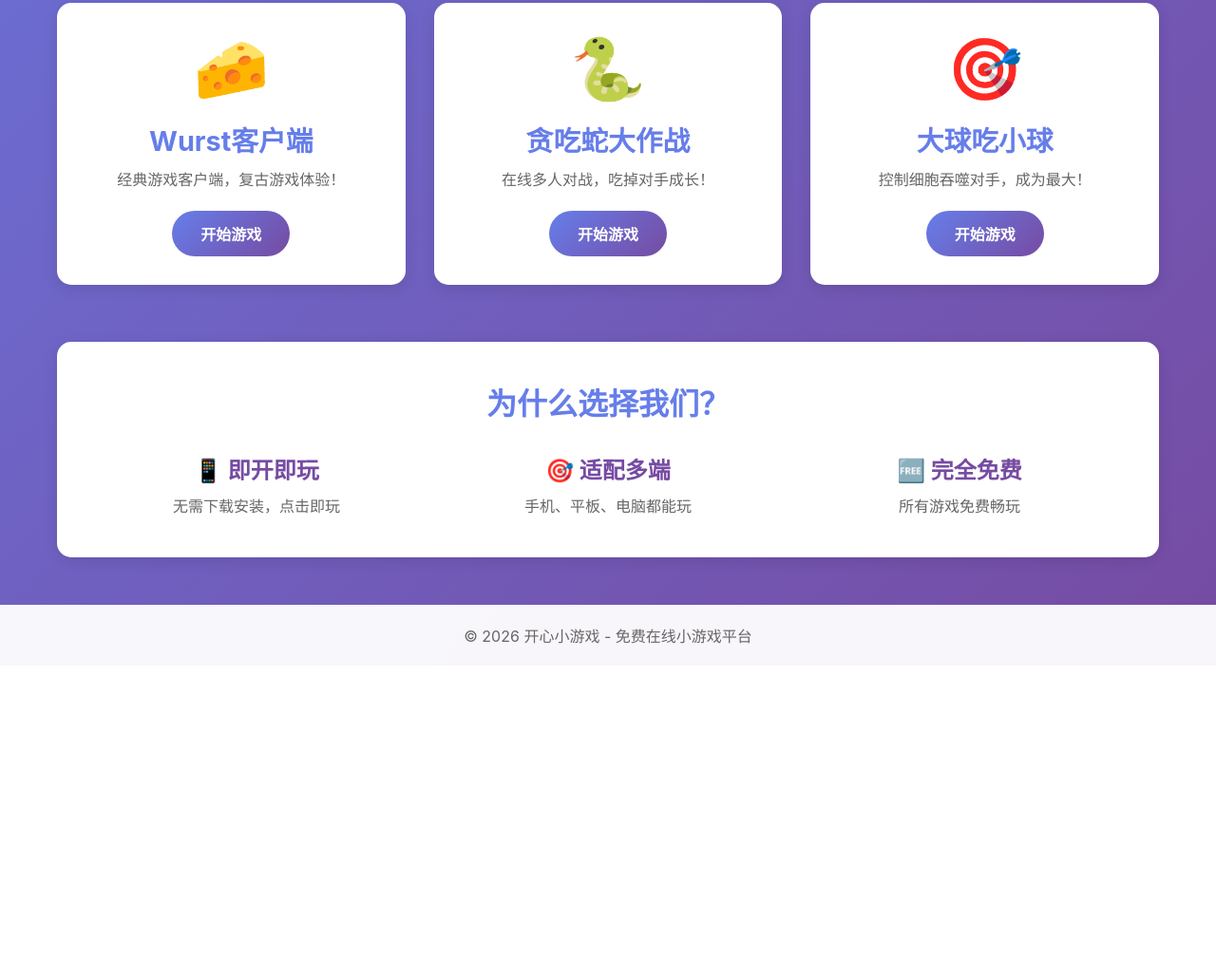
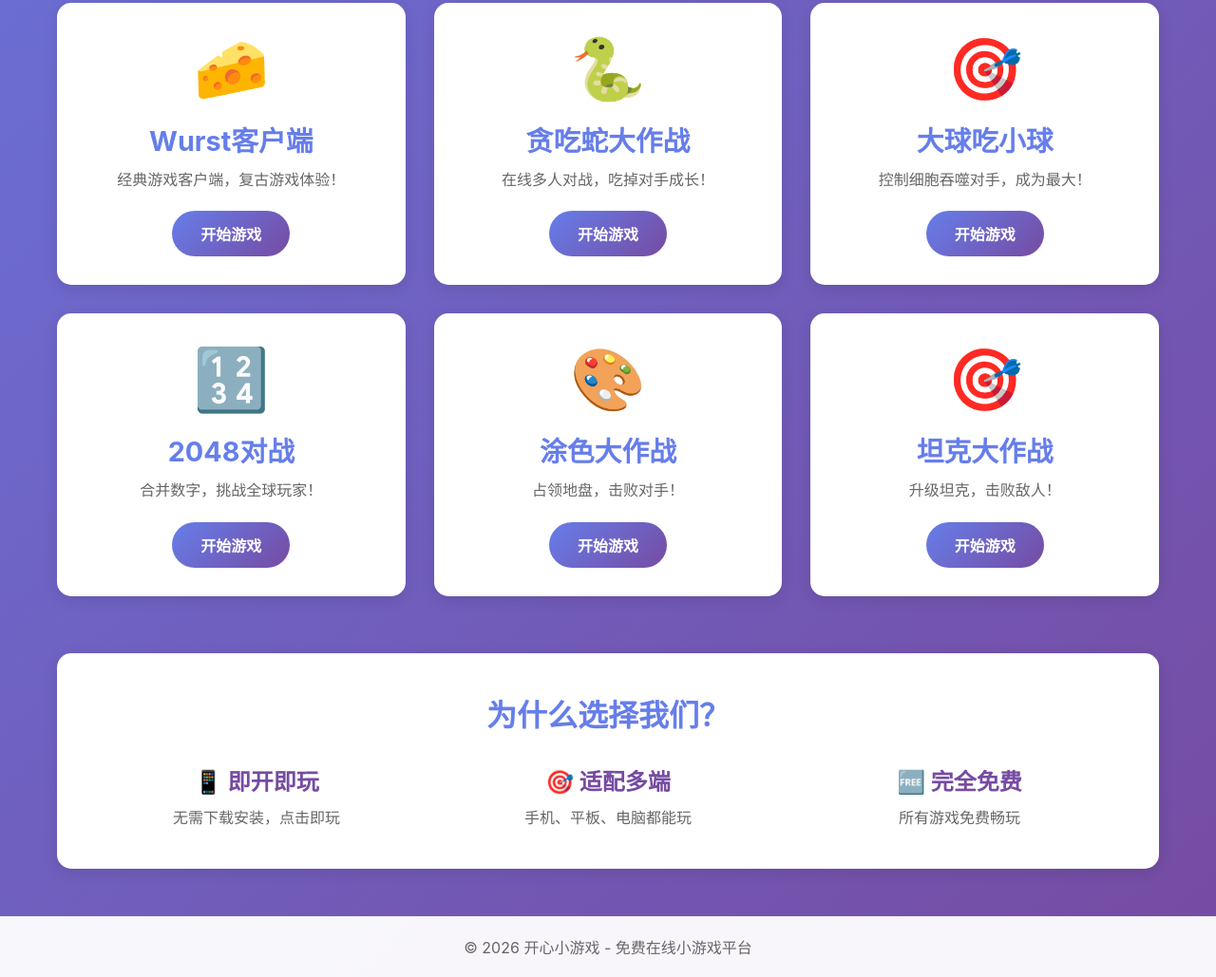
Before and after one commit to luckjackyer/game-website, a plain HTML site: page index.html in a window 1280 px wide. Shown: the part 1136-2165 px from the top of the page at 95% size. Before the commit the page ends 1837 px from the top, so only its background shows below. Drawn offline with Linux system fonts and the light colour scheme.

Commit message:
Update index.html

```diff
--- a/index.html
+++ b/index.html
@@ -106,6 +106,28 @@
                 <p>控制细胞吞噬对手，成为最大！</p>
                 <span class="play-btn">开始游戏</span>
             </a>
+
+            <!-- 2026-05-12 新增io游戏 -->
+            <a href="games/2048-io.html" class="game-card">
+                <div class="game-icon">🔢</div>
+                <h2>2048对战</h2>
+                <p>合并数字，挑战全球玩家！</p>
+                <span class="play-btn">开始游戏</span>
+            </a>
+
+            <a href="games/paper-io.html" class="game-card">
+                <div class="game-icon">🎨</div>
+                <h2>涂色大作战</h2>
+                <p>占领地盘，击败对手！</p>
+                <span class="play-btn">开始游戏</span>
+            </a>
+
+            <a href="games/diep-io.html" class="game-card">
+                <div class="game-icon">🎯</div>
+                <h2>坦克大作战</h2>
+                <p>升级坦克，击败敌人！</p>
+                <span class="play-btn">开始游戏</span>
+            </a>
         </section>
 
         <section class="features">
```
